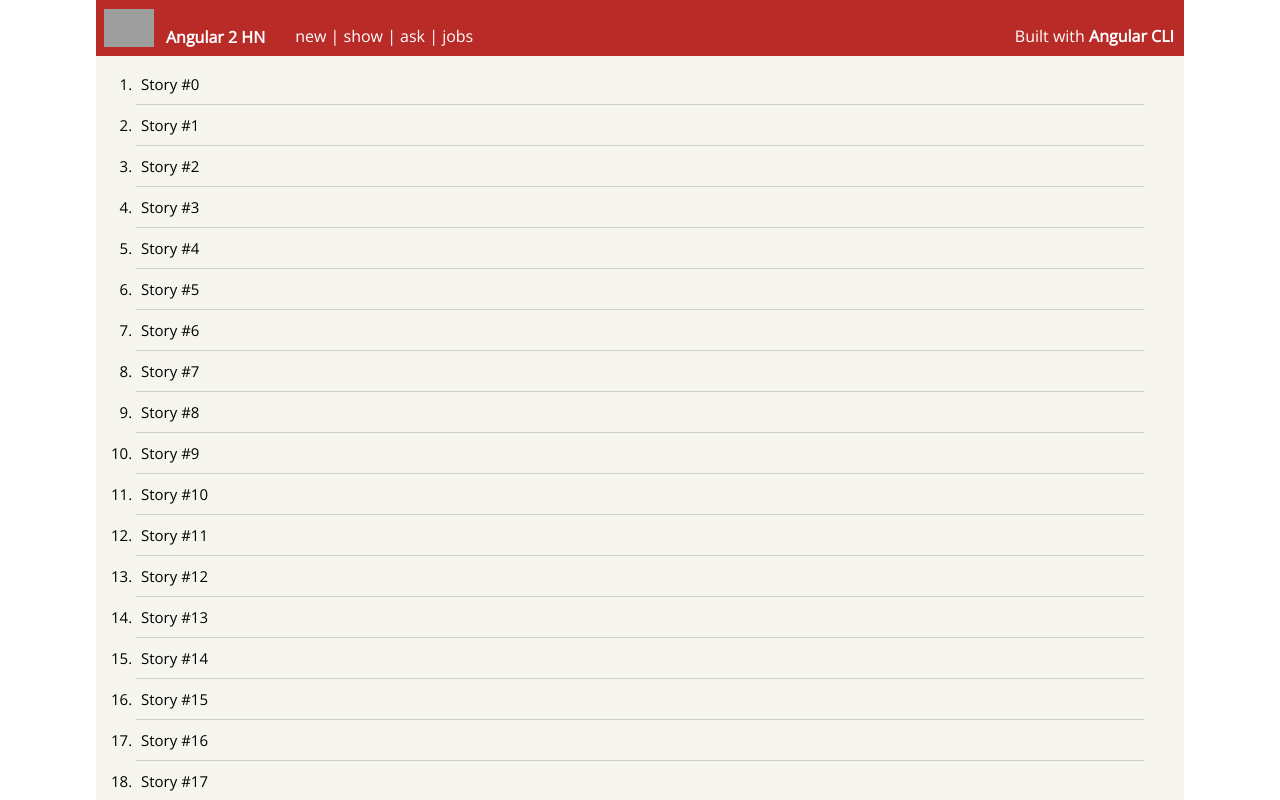
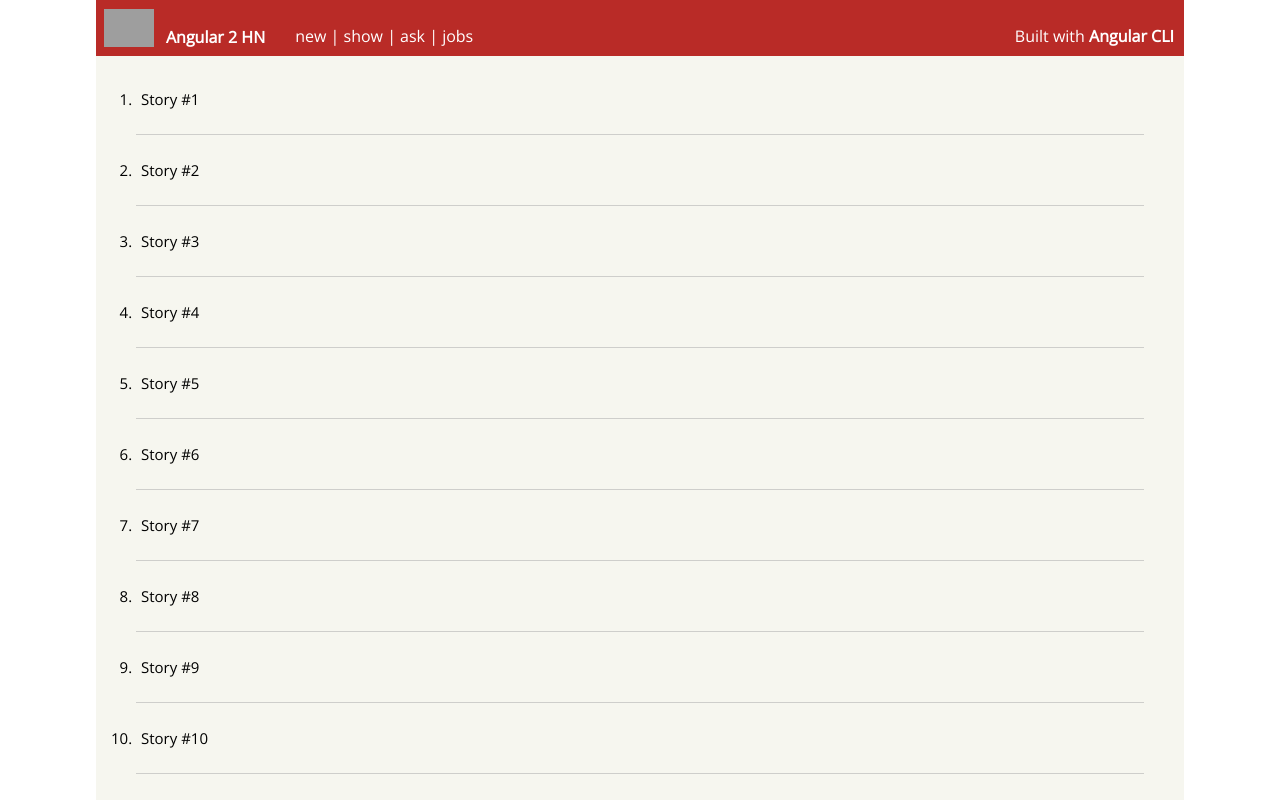
Before and after one commit to ilumin/hn-angular2, an Angular app: page / in a window 1280 px wide. Shown: the top 800 px of the page. Built offline with nearby package versions, Linux system fonts and the light colour scheme; grey boxes are pictures that could not be loaded.

Commit message:
UPDATE display item in stories

```diff
--- a/src/app/item/item.component.html
+++ b/src/app/item/item.component.html
@@ -1,3 +1 @@
-<p>
-  item works!
-</p>
+<p>Story #{{itemID}}<p>
--- a/src/app/item/item.component.ts
+++ b/src/app/item/item.component.ts
@@ -1,11 +1,12 @@
-import { Component, OnInit } from '@angular/core';
+import { Component, Input, OnInit } from '@angular/core';
 
 @Component({
-  selector: 'app-item',
+  selector: 'item',
   templateUrl: './item.component.html',
   styleUrls: ['./item.component.scss']
 })
 export class ItemComponent implements OnInit {
+  @Input() itemID: number;
 
   constructor() { }
 
--- a/src/app/stories/stories.component.html
+++ b/src/app/stories/stories.component.html
@@ -1,7 +1,7 @@
 <div class="main-content">
   <ol>
     <li class="post" *ngFor="let item of items; let i = index">
-      Story #{{i}}
+      <item class="item-block" itemID="{{ i + 1 }}"></item>
     </li>
   </ol>
   <div class="nav">
```
